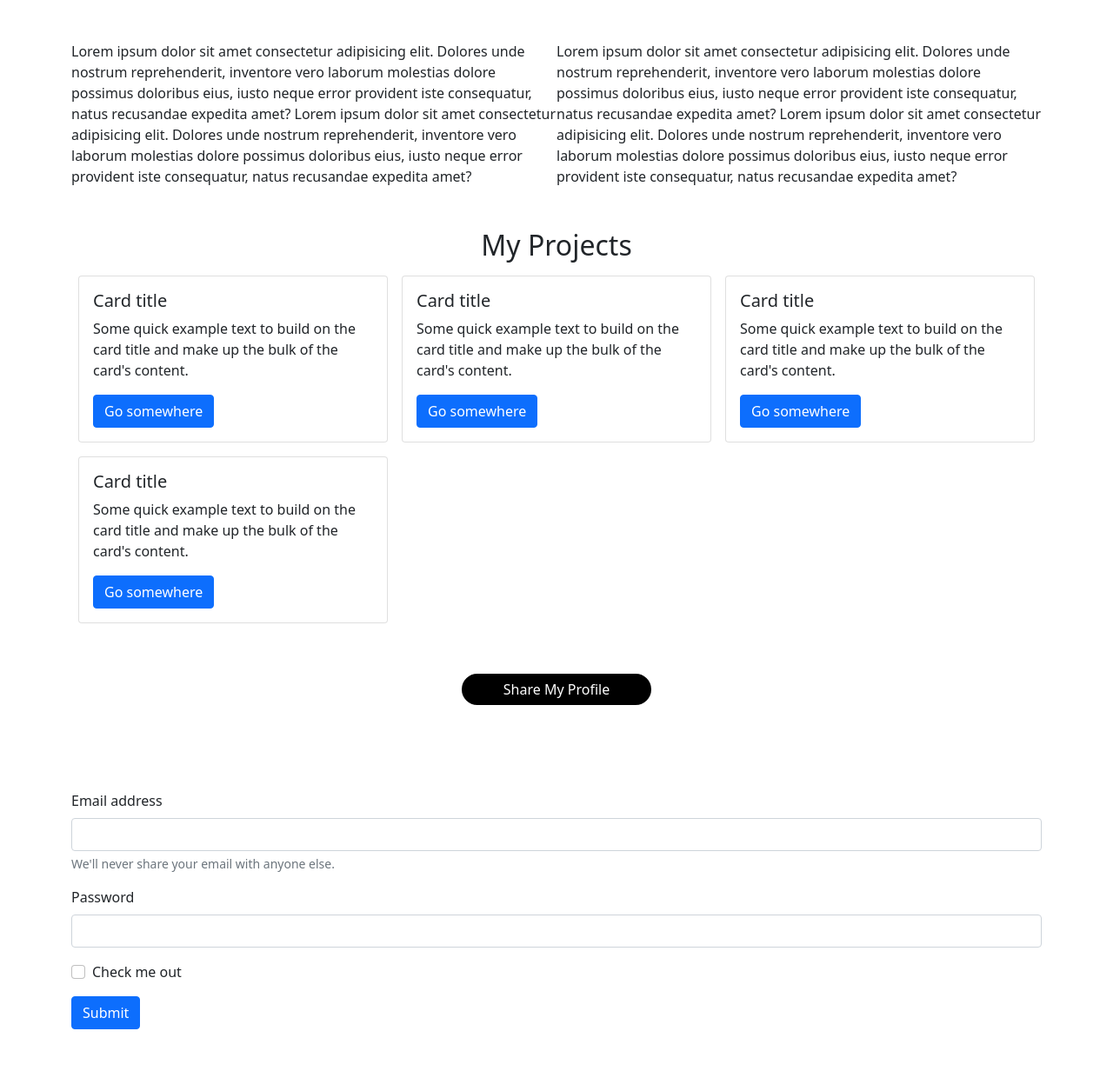
After one commit to gauravghai/workshop, a PHP site: page /bootstrap.html in a window 1280 px wide. The commit adds this page. Shown: the part 1017-2249 px from the top of the page at 87% size. Run offline with PHP 8.4, Linux system fonts and the light colour scheme.

Commit message:
javascript

```diff
--- /dev/null
+++ b/bootstrap.html
@@ -0,0 +1,173 @@
+<!DOCTYPE html>
+<html lang="en">
+<head>
+    <meta charset="UTF-8">
+    <meta http-equiv="X-UA-Compatible" content="IE=edge">
+    <meta name="viewport" content="width=device-width, initial-scale=1.0">
+    <title>Document</title>
+    <link href="https://cdn.jsdelivr.net/npm/bootstrap@5.0.0/dist/css/bootstrap.min.css" rel="stylesheet" integrity="sha384-wEmeIV1mKuiNpC+IOBjI7aAzPcEZeedi5yW5f2yOq55WWLwNGmvvx4Um1vskeMj0" crossorigin="anonymous">
+    <style>
+        .btn-resume {
+            background: black;
+            border: 2px solid;
+            border-radius: 20px;
+        }
+        .btn-resume:hover {
+            background: white;
+            color: black !important;
+        }
+    </style>
+</head>
+<body>
+    <nav class="navbar navbar-expand-lg navbar-light bg-light">
+        <div class="container-fluid">
+          <button class="navbar-toggler" type="button" data-bs-toggle="collapse" data-bs-target="#navbarNav" aria-controls="navbarNav" aria-expanded="false" aria-label="Toggle navigation">
+            <span class="navbar-toggler-icon"></span>
+          </button>
+          <div class="collapse navbar-collapse" id="navbarNav">
+            <ul class="navbar-nav ms-auto">
+              <li class="nav-item">
+                <a class="nav-link active" aria-current="page" href="#">Home</a>
+              </li>
+              <li class="nav-item">
+                <a class="nav-link" href="#">Features</a>
+              </li>
+              <li class="nav-item">
+                <a class="nav-link" href="#">Pricing</a>
+              </li>
+            </ul>
+          </div>
+        </div>
+      </nav>
+
+    <div>
+        <div id="carouselExampleIndicators" class="carousel slide" data-bs-ride="carousel">
+            <div class="carousel-indicators">
+              <button type="button" data-bs-target="#carouselExampleIndicators" data-bs-slide-to="0" class="active" aria-current="true" aria-label="Slide 1"></button>
+              <button type="button" data-bs-target="#carouselExampleIndicators" data-bs-slide-to="1" aria-label="Slide 2"></button>
+              <button type="button" data-bs-target="#carouselExampleIndicators" data-bs-slide-to="2" aria-label="Slide 3"></button>
+            </div>
+            <div class="carousel-inner">
+              <div class="carousel-item active">
+                <img src="https://image.freepik.com/free-vector/abstract-orangel-watercolor-banner-background_1035-18304.jpg" class="d-block w-100" alt="...">
+              </div>
+              <div class="carousel-item">
+                <img src="https://img.freepik.com/free-vector/summer-themed-banner-design_1048-12364.jpg?size=626&ext=jpg" class="d-block w-100" alt="...">
+              </div>
+              <div class="carousel-item">
+                <img src="https://bbdu.ac.in/wp-content/uploads/2020/05/banner-background-4.jpg" class="d-block w-100" alt="...">
+              </div>
+            </div>
+            <button class="carousel-control-prev d-none" type="button" data-bs-target="#carouselExampleIndicators" data-bs-slide="prev">
+              <span class="carousel-control-prev-icon" aria-hidden="true"></span>
+              <span class="visually-hidden">Previous</span>
+            </button>
+            <button class="carousel-control-next d-md-none d-block" type="button" data-bs-target="#carouselExampleIndicators" data-bs-slide="next">
+              <span class="carousel-control-next-icon" aria-hidden="true"></span>
+              <span class="visually-hidden">Next</span>
+            </button>
+          </div>
+    </div>
+
+      <section class="container">
+          <div class="d-flex flex-wrap py-5">
+              <div class="col-6">
+                  Lorem ipsum dolor sit amet consectetur adipisicing elit. Dolores unde nostrum reprehenderit, inventore vero laborum molestias dolore possimus doloribus eius, iusto neque error provident iste consequatur, natus recusandae expedita amet?
+                  Lorem ipsum dolor sit amet consectetur adipisicing elit. Dolores unde nostrum reprehenderit, inventore vero laborum molestias dolore possimus doloribus eius, iusto neque error provident iste consequatur, natus recusandae expedita amet?
+              </div>
+              <div class="col-6">
+                Lorem ipsum dolor sit amet consectetur adipisicing elit. Dolores unde nostrum reprehenderit, inventore vero laborum molestias dolore possimus doloribus eius, iusto neque error provident iste consequatur, natus recusandae expedita amet?
+                Lorem ipsum dolor sit amet consectetur adipisicing elit. Dolores unde nostrum reprehenderit, inventore vero laborum molestias dolore possimus doloribus eius, iusto neque error provident iste consequatur, natus recusandae expedita amet?
+            </div>
+          </div>
+
+          <div class="d-flex flex-wrap">
+              <div class="col-12">
+                <h2 class="text-center">My Projects</h2>
+              </div>
+              <div class="col-md-4 col-12">
+                <div class="card m-2">
+                    <div class="card-body">
+                      <h5 class="card-title">Card title</h5>
+                      <p class="card-text">Some quick example text to build on the card title and make up the bulk of the card's content.</p>
+                      <a href="#" class="btn btn-primary">Go somewhere</a>
+                    </div>
+                  </div>
+              </div>
+              <div class="col-md-4 col-12">
+                <div class="card m-2">
+                    <div class="card-body">
+                      <h5 class="card-title">Card title</h5>
+                      <p class="card-text">Some quick example text to build on the card title and make up the bulk of the card's content.</p>
+                      <a href="#" class="btn btn-primary">Go somewhere</a>
+                    </div>
+                  </div>
+              </div>
+              <div class="col-md-4 col-12">
+                <div class="card m-2">
+                    <div class="card-body">
+                      <h5 class="card-title">Card title</h5>
+                      <p class="card-text">Some quick example text to build on the card title and make up the bulk of the card's content.</p>
+                      <a href="#" class="btn btn-primary">Go somewhere</a>
+                    </div>
+                  </div>
+              </div>
+              <div class="col-md-4 col-12">
+                <div class="card m-2">
+                    <div class="card-body">
+                      <h5 class="card-title">Card title</h5>
+                      <p class="card-text">Some quick example text to build on the card title and make up the bulk of the card's content.</p>
+                      <a href="#" class="btn btn-primary">Go somewhere</a>
+                    </div>
+                  </div>
+              </div>
+          </div>
+
+          <div class="py-5 text-center">
+              <!-- Button trigger modal -->
+                <button type="button" class="btn btn-resume text-white px-5" data-bs-toggle="modal" data-bs-target="#exampleModal">
+                    Share My Profile
+                </button>
+
+                <!-- Modal -->
+                <div class="modal fade" id="exampleModal" tabindex="-1" aria-labelledby="exampleModalLabel" aria-hidden="true">
+                    <div class="modal-dialog">
+                    <div class="modal-content">
+                        <div class="modal-header">
+                        <h5 class="modal-title" id="exampleModalLabel">Modal title</h5>
+                        <button type="button" class="btn-close" data-bs-dismiss="modal" aria-label="Close"></button>
+                        </div>
+                        <div class="modal-body">
+                            <p>Thanks For Sharing</p>
+                        </div>
+                        <div class="modal-footer">
+                        <button type="button" class="btn btn-secondary" data-bs-dismiss="modal">Close</button>
+                        <button type="button" class="btn btn-primary">Save changes</button>
+                        </div>
+                    </div>
+                    </div>
+                </div>
+          </div>
+
+        <div class="py-5">
+            <form>
+                <div class="mb-3">
+                    <label for="exampleInputEmail1" class="form-label">Email address</label>
+                    <input type="email" class="form-control" id="exampleInputEmail1" aria-describedby="emailHelp">
+                    <div id="emailHelp" class="form-text">We'll never share your email with anyone else.</div>
+                </div>
+                <div class="mb-3">
+                    <label for="exampleInputPassword1" class="form-label">Password</label>
+                    <input type="password" class="form-control" id="exampleInputPassword1">
+                </div>
+                <div class="mb-3 form-check">
+                    <input type="checkbox" class="form-check-input" id="exampleCheck1">
+                    <label class="form-check-label" for="exampleCheck1">Check me out</label>
+                </div>
+                <button type="submit" class="btn btn-primary">Submit</button>
+                </form>
+        </div>
+      </section>
+      <script src="https://cdn.jsdelivr.net/npm/bootstrap@5.0.0/dist/js/bootstrap.bundle.min.js" integrity="sha384-p34f1UUtsS3wqzfto5wAAmdvj+osOnFyQFpp4Ua3gs/ZVWx6oOypYoCJhGGScy+8" crossorigin="anonymous"></script>
+</body>
+</html>
--- a/style.css
+++ b/style.css
@@ -5,7 +5,7 @@
 body {
     font-family: sans-serif;
 }
-.inner-section {
+.section101 {
     min-height: 100vh;
 }
 header ul {
```
Also changed, not shown: htmlCss.html (added, +62 -0 lines), index.html (+66 -48 lines).
